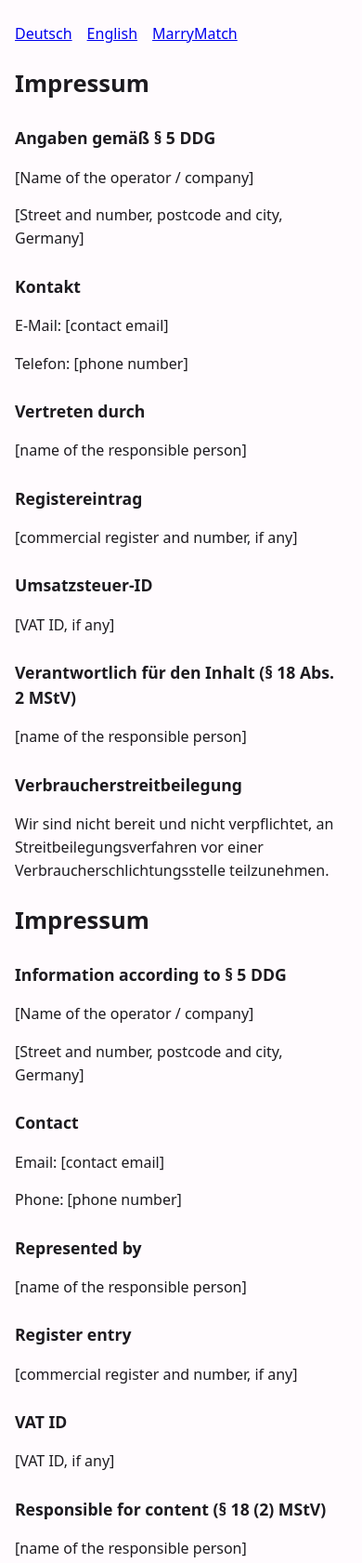
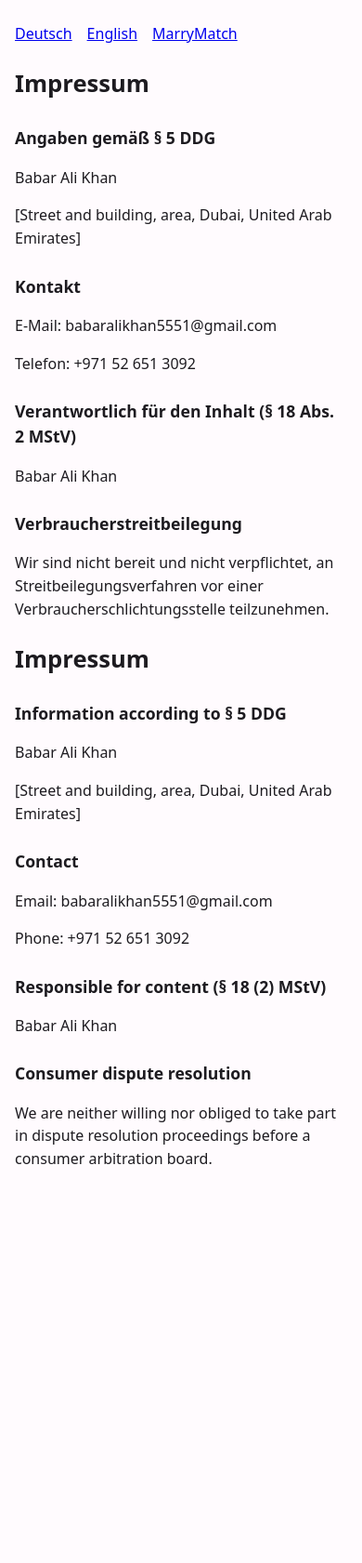
Before and after one commit to shoukattaz-ux/marry-match-app, a plain HTML site: page docs/impressum.html in a window 390 px wide. Shown: the top 1681 px of the page at 93% size. After the commit the page ends 1299 px from the top, so only its background shows below. Drawn offline with Linux system fonts and the light colour scheme.

Commit message:
Impressum and privacy contact: operator details filled in [skip ci]
Name, email and phone of the operator (private person: no register entry,
no VAT ID, no 'represented by'; those lines are left out). The street
address is still missing, so the app keeps its 'details missing' note
(LEGAL_DETAILS_COMPLETE stays false). Web pages updated to match.

Co-Authored-By: Claude Opus 5.5 <noreply@anthropic.com>
Claude-Session: https://claude.ai/code/session_01TgC5vt41mStr2o5uZNa78e

```diff
--- a/docs/impressum.html
+++ b/docs/impressum.html
@@ -12,38 +12,26 @@
 <section id="de" lang="de">
 <h1>Impressum</h1>
 <h2>Angaben gemäß § 5 DDG</h2>
-<p>[Name of the operator / company]</p>
-<p>[Street and number, postcode and city, Germany]</p>
+<p>Babar Ali Khan</p>
+<p>[Street and building, area, Dubai, United Arab Emirates]</p>
 <h2>Kontakt</h2>
-<p>E-Mail: [contact email]</p>
-<p>Telefon: [phone number]</p>
-<h2>Vertreten durch</h2>
-<p>[name of the responsible person]</p>
-<h2>Registereintrag</h2>
-<p>[commercial register and number, if any]</p>
-<h2>Umsatzsteuer-ID</h2>
-<p>[VAT ID, if any]</p>
+<p>E-Mail: babaralikhan5551@gmail.com</p>
+<p>Telefon: +971 52 651 3092</p>
 <h2>Verantwortlich für den Inhalt (§ 18 Abs. 2 MStV)</h2>
-<p>[name of the responsible person]</p>
+<p>Babar Ali Khan</p>
 <h2>Verbraucherstreitbeilegung</h2>
 <p>Wir sind nicht bereit und nicht verpflichtet, an Streitbeilegungsverfahren vor einer Verbraucherschlichtungsstelle teilzunehmen.</p>
 </section>
 <section id="en" lang="en">
 <h1>Impressum</h1>
 <h2>Information according to § 5 DDG</h2>
-<p>[Name of the operator / company]</p>
-<p>[Street and number, postcode and city, Germany]</p>
+<p>Babar Ali Khan</p>
+<p>[Street and building, area, Dubai, United Arab Emirates]</p>
 <h2>Contact</h2>
-<p>Email: [contact email]</p>
-<p>Phone: [phone number]</p>
-<h2>Represented by</h2>
-<p>[name of the responsible person]</p>
-<h2>Register entry</h2>
-<p>[commercial register and number, if any]</p>
-<h2>VAT ID</h2>
-<p>[VAT ID, if any]</p>
+<p>Email: babaralikhan5551@gmail.com</p>
+<p>Phone: +971 52 651 3092</p>
 <h2>Responsible for content (§ 18 (2) MStV)</h2>
-<p>[name of the responsible person]</p>
+<p>Babar Ali Khan</p>
 <h2>Consumer dispute resolution</h2>
 <p>We are neither willing nor obliged to take part in dispute resolution proceedings before a consumer arbitration board.</p>
 </section>
```
Also changed, not shown: docs/privacy.html (+6 -6 lines), 2 other files.
